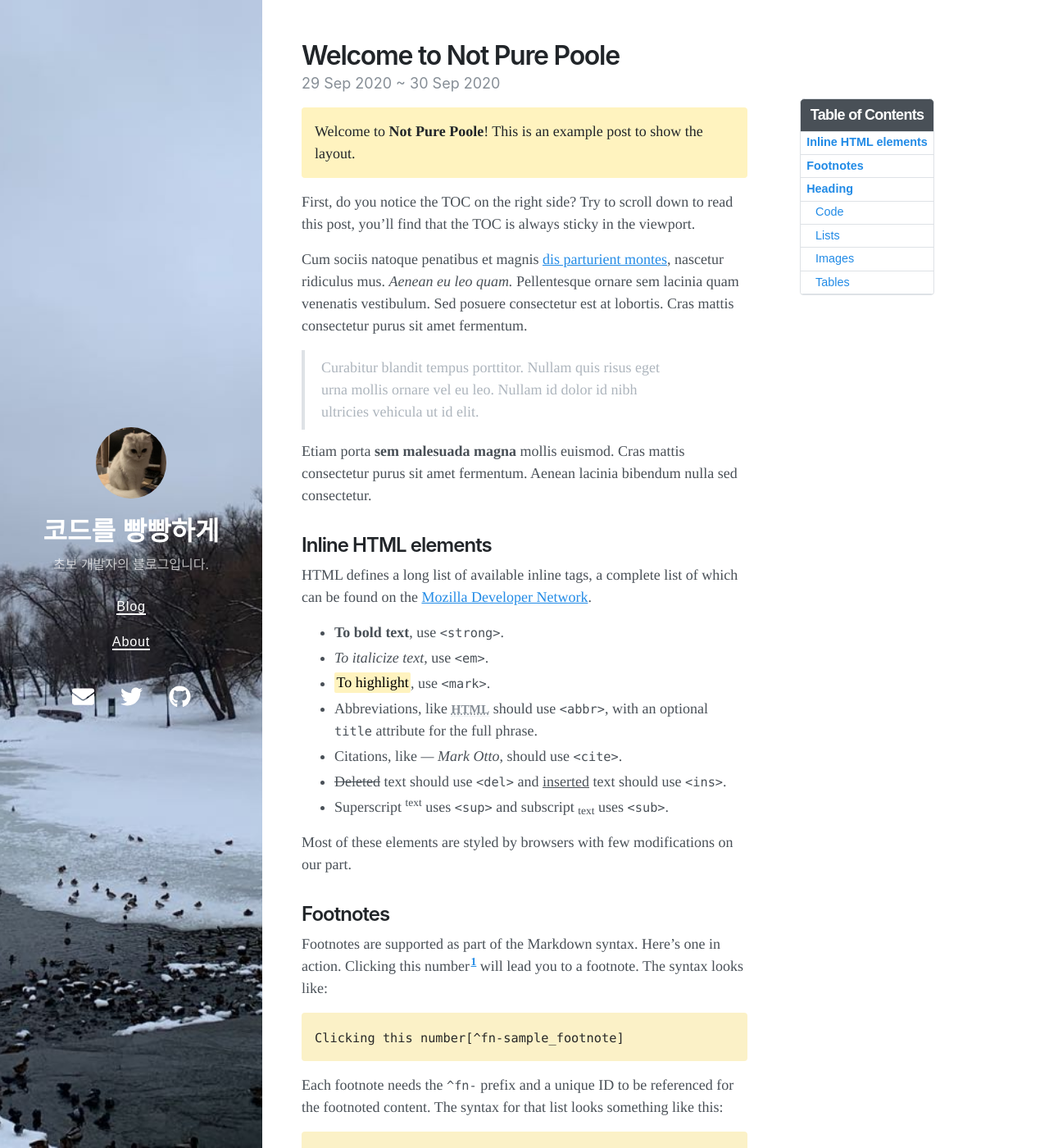
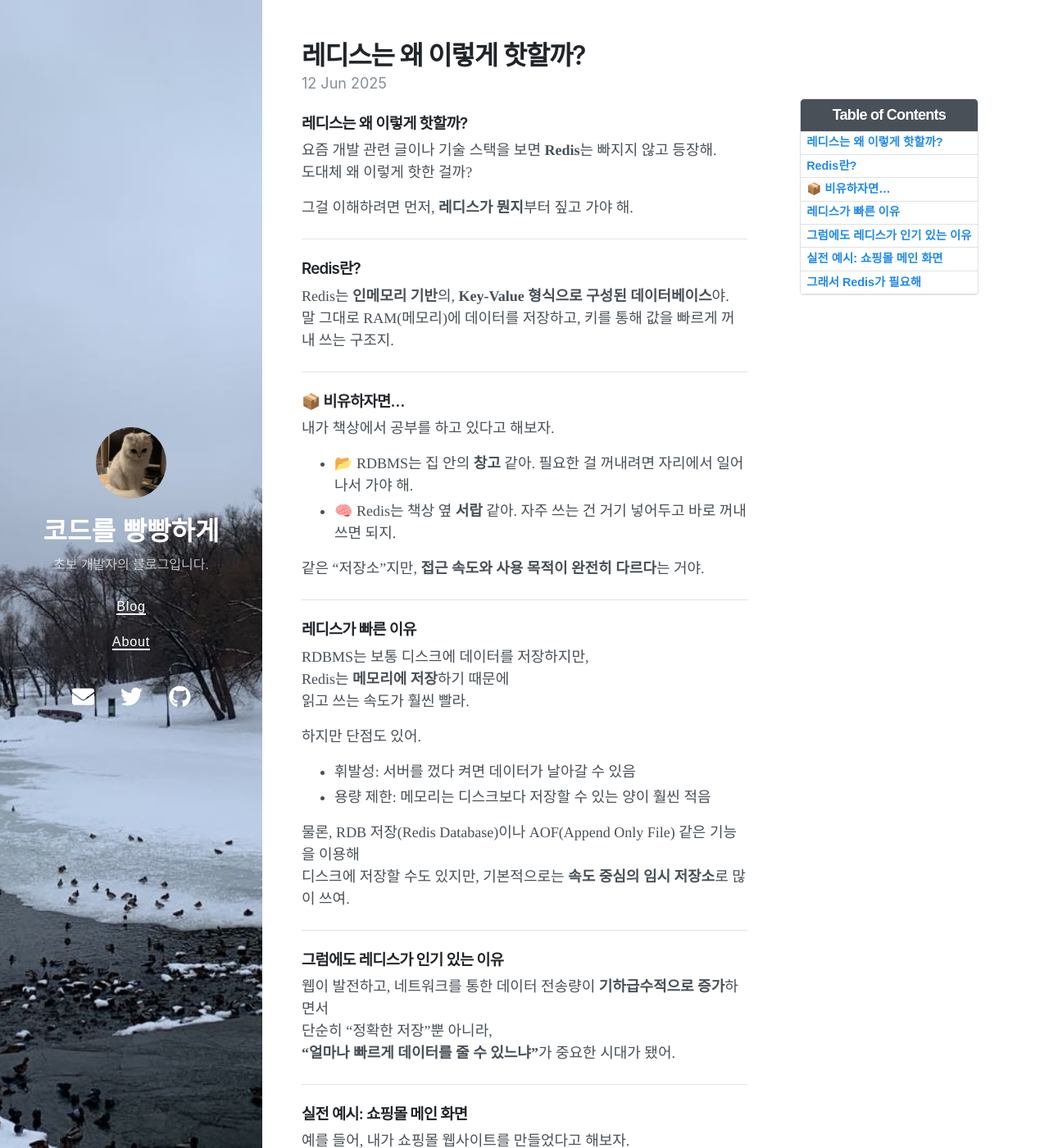
Before and after one commit to La-Mancha93/La-Mancha93.github.io, a Jekyll site: the page built from _posts/2020-09-29-welcome-to-not-pure-poole.md, in a window 1280 px wide and 1400 px high. Shown: the whole window at 82% size. Built offline with Jekyll 4.4.1, drawn with Linux system fonts in a browser that asks for light colours; nearby versions of some CDN libraries; some of the changed text lies outside the part shown.

Commit message:
Update 2020-09-29-welcome-to-not-pure-poole.md

```diff
--- a/_posts/2020-09-29-welcome-to-not-pure-poole.md
+++ b/_posts/2020-09-29-welcome-to-not-pure-poole.md
@@ -1,169 +1,104 @@
 ---
 layout: post
-title: Welcome to Not Pure Poole
-date: 2020-09-29 23:18 +0800
-last_modified_at: 2020-10-01 01:08:25 +0800
-tags: [jekyll theme, jekyll, tutorial]
-toc:  true
+title: 레디스는 왜 이렇게 핫할까?
+date: 2025-06-12 10:00 +0900
+tags: [Redis, 캐시, 성능개선]
+toc: true
 ---
-Welcome to **Not Pure Poole**! This is an example post to show the layout.
-{: .message }
 
-First, do you notice the TOC on the right side? Try to scroll down to read this post, you'll find that the TOC is always sticky in the viewport.
+### 레디스는 왜 이렇게 핫할까?
 
-Cum sociis natoque penatibus et magnis <a href="#">dis parturient montes</a>, nascetur ridiculus mus. *Aenean eu leo quam.* Pellentesque ornare sem lacinia quam venenatis vestibulum. Sed posuere consectetur est at lobortis. Cras mattis consectetur purus sit amet fermentum.
+요즘 개발 관련 글이나 기술 스택을 보면 **Redis**는 빠지지 않고 등장해.
+도대체 왜 이렇게 핫한 걸까?
 
-> Curabitur blandit tempus porttitor. Nullam quis risus eget urna mollis ornare vel eu leo. Nullam id dolor id nibh ultricies vehicula ut id elit.
+그걸 이해하려면 먼저, **레디스가 뭔지**부터 짚고 가야 해.
 
-Etiam porta **sem malesuada magna** mollis euismod. Cras mattis consectetur purus sit amet fermentum. Aenean lacinia bibendum nulla sed consectetur.
+---
 
-## Inline HTML elements
+### Redis란?
 
-HTML defines a long list of available inline tags, a complete list of which can be found on the [Mozilla Developer Network](https://developer.mozilla.org/en-US/docs/Web/HTML/Element).
+Redis는 **인메모리 기반**의, **Key-Value 형식으로 구성된 데이터베이스**야.
+말 그대로 RAM(메모리)에 데이터를 저장하고, 키를 통해 값을 빠르게 꺼내 쓰는 구조지.
 
-- **To bold text**, use `<strong>`.
-- *To italicize text*, use `<em>`.
-- <mark>To highlight</mark>, use `<mark>`.
-- Abbreviations, like <abbr title="HyperText Markup Langage">HTML</abbr> should use `<abbr>`, with an optional `title` attribute for the full phrase.
-- Citations, like <cite>&mdash; Mark Otto</cite>, should use `<cite>`.
-- <del>Deleted</del> text should use `<del>` and <ins>inserted</ins> text should use `<ins>`.
-- Superscript <sup>text</sup> uses `<sup>` and subscript <sub>text</sub> uses `<sub>`.
+---
 
-Most of these elements are styled by browsers with few modifications on our part.
+### 📦 비유하자면...
 
-## Footnotes
+내가 책상에서 공부를 하고 있다고 해보자.
 
-Footnotes are supported as part of the Markdown syntax. Here's one in action. Clicking this number[^fn-sample_footnote] will lead you to a footnote. The syntax looks like:
+- 📂 RDBMS는 집 안의 **창고** 같아. 필요한 걸 꺼내려면 자리에서 일어나서 가야 해.
+- 🧠 Redis는 책상 옆 **서랍** 같아. 자주 쓰는 건 거기 넣어두고 바로 꺼내 쓰면 되지.
 
-{% highlight text %}
-Clicking this number[^fn-sample_footnote]
-{% endhighlight %}
+같은 “저장소”지만, **접근 속도와 사용 목적이 완전히 다르다**는 거야.
 
-Each footnote needs the `^fn-` prefix and a unique ID to be referenced for the footnoted content. The syntax for that list looks something like this:
+---
 
-{% highlight text %}
-[^fn-sample_footnote]: Handy! Now click the return link to go back.
-{% endhighlight %}
+### 레디스가 빠른 이유
 
-You can place the footnoted content wherever you like. Markdown parsers should properly place it at the bottom of the post.
+RDBMS는 보통 디스크에 데이터를 저장하지만,
+Redis는 **메모리에 저장**하기 때문에
+읽고 쓰는 속도가 훨씬 빨라.
 
-## Heading
+하지만 단점도 있어.
 
-Vivamus sagittis lacus vel augue rutrum faucibus dolor auctor. Duis mollis, est non commodo luctus, nisi erat porttitor ligula, eget lacinia odio sem nec elit. Morbi leo risus, porta ac consectetur ac, vestibulum at eros.
+- 휘발성: 서버를 껐다 켜면 데이터가 날아갈 수 있음
+- 용량 제한: 메모리는 디스크보다 저장할 수 있는 양이 훨씬 적음
 
-### Code
+물론, RDB 저장(Redis Database)이나 AOF(Append Only File) 같은 기능을 이용해
+디스크에 저장할 수도 있지만, 기본적으로는 **속도 중심의 임시 저장소**로 많이 쓰여.
 
-Inline code is available with the `<code>` element. Snippets of multiple lines of code are supported through Rouge. Longer lines will automatically scroll horizontally when needed. You may also use code fencing (triple backticks) for rendering code.
+---
 
-{% highlight js %}
-// Example can be run directly in your JavaScript console
+### 그럼에도 레디스가 인기 있는 이유
 
-// Create a function that takes two arguments and returns the sum of those arguments
-var adder = new Function("a", "b", "return a + b");
+웹이 발전하고, 네트워크를 통한 데이터 전송량이 **기하급수적으로 증가**하면서
+단순히 “정확한 저장”뿐 아니라,
+**“얼마나 빠르게 데이터를 줄 수 있느냐”**가 중요한 시대가 됐어.
 
-// Call the function
-adder(2, 6);
-// > 8
-{% endhighlight %}
+---
 
-You may also optionally show code snippets with line numbers. Add `linenos` to the Rouge tags.
+### 실전 예시: 쇼핑몰 메인 화면
 
-{% highlight js linenos %}
-// Example can be run directly in your JavaScript console
+예를 들어, 내가 쇼핑몰 웹사이트를 만들었다고 해보자.
 
-// Create a function that takes two arguments and returns the sum of those arguments
-var adder = new Function("a", "b", "return a + b");
+- 메인 화면에 상품 목록 등 100개의 데이터를 보여줘야 하고
+- 동시에 **100만 명이 접속**했다고 가정하자
 
-// Call the function
-adder(2, 6);
-// > 8
-{% endhighlight %}
+그러면 DB는 무려 **1억 건의 조회 요청**을 받아야 해.
+(100만 명 × 100개의 데이터)
 
-Aenean lacinia bibendum nulla sed consectetur. Etiam porta sem malesuada magna mollis euismod. Fusce dapibus, tellus ac cursus commodo, tortor mauris condimentum nibh, ut fermentum massa.
+---
 
-### Lists
+그런데 DB는 단순히 데이터를 꺼내주는 것뿐 아니라
 
-Cum sociis natoque penatibus et magnis dis parturient montes, nascetur ridiculus mus. Aenean lacinia bibendum nulla sed consectetur. Etiam porta sem malesuada magna mollis euismod. Fusce dapibus, tellus ac cursus commodo, tortor mauris condimentum nibh, ut fermentum massa justo sit amet risus.
+- 회원 가입 처리
+- 결제 내역 저장
+- 재고 수정 등... 중요한 작업도 동시에 처리해야 해.
 
-- Praesent commodo cursus magna, vel scelerisque nisl consectetur et.
-- Donec id elit non mi porta gravida at eget metus.
-- Nulla vitae elit libero, a pharetra augue.
+이런 상황에서 조회 요청이 몰려서 DB가 느려지면,
+**결제 실패**, **예약 누락**, **재고 오류** 같은 문제가 생기고,
+그게 곧 **비즈니스에 큰 타격**으로 이어질 수 있어.
 
-Donec ullamcorper nulla non metus auctor fringilla. Nulla vitae elit libero, a pharetra augue.
+---
 
-1. Vestibulum id ligula porta felis euismod semper.
-2. Cum sociis natoque penatibus et magnis dis parturient montes, nascetur ridiculus mus.
-3. Maecenas sed diam eget risus varius blandit sit amet non magna.
+### 그래서 Redis가 필요해
 
-Cras mattis consectetur purus sit amet fermentum. Sed posuere consectetur est at lobortis.
+이런 단순 조회 요청을 **미리 Redis에 캐시**해두면,
 
-<dl>
-  <dt>HyperText Markup Language (HTML)</dt>
-  <dd>The language used to describe and define the content of a Web page</dd>
+- 처음 1번만 DB에서 데이터를 읽고
+- 이후엔 Redis에서 빠르게 꺼내 쓸 수 있어
 
-  <dt>Cascading Style Sheets (CSS)</dt>
-  <dd>Used to describe the appearance of Web content</dd>
+이렇게 하면
 
-  <dt>JavaScript (JS)</dt>
-  <dd>The programming language used to build advanced Web sites and applications</dd>
-</dl>
+- DB는 중요한 쓰기 작업에 집중할 수 있고
+- Redis는 조회 요청을 빠르게 처리해 전체 시스템이 안정돼
 
-Integer posuere erat a ante venenatis dapibus posuere velit aliquet. Morbi leo risus, porta ac consectetur ac, vestibulum at eros. Nullam quis risus eget urna mollis ornare vel eu leo.
+나는 그래서 Redis를
+**읽기 요청을 분산하고 DB의 부담을 줄이기 위한 효율적인 캐시 저장소**라고 이해하고 있어.
 
-### Images
+---
 
-Quisque consequat sapien eget quam rhoncus, sit amet laoreet diam tempus. Aliquam aliquam metus erat, a pulvinar turpis suscipit at.
+## ✅ 마무리 요약
 
-![placeholder](http://placehold.it/800x400 "Large example image")
-![placeholder](http://placehold.it/400x200 "Medium example image")
-![placeholder](http://placehold.it/200x200 "Small example image")
-
-Align to the center by adding `class="align-center"`:
-
-![placeholder](http://placehold.it/400x200 "Medium example image"){: .align-center}
-
-### Tables
-
-Aenean lacinia bibendum nulla sed consectetur. Lorem ipsum dolor sit amet, consectetur adipiscing elit.
-
-<table>
-  <thead>
-    <tr>
-      <th>Name</th>
-      <th>Upvotes</th>
-      <th>Downvotes</th>
-    </tr>
-  </thead>
-  <tfoot>
-    <tr>
-      <td>Totals</td>
-      <td>21</td>
-      <td>23</td>
-    </tr>
-  </tfoot>
-  <tbody>
-    <tr>
-      <td>Alice</td>
-      <td>10</td>
-      <td>11</td>
-    </tr>
-    <tr>
-      <td>Bob</td>
-      <td>4</td>
-      <td>3</td>
-    </tr>
-    <tr>
-      <td>Charlie</td>
-      <td>7</td>
-      <td>9</td>
-    </tr>
-  </tbody>
-</table>
-
-Nullam id dolor id nibh ultricies vehicula ut id elit. Sed posuere consectetur est at lobortis. Nullam quis risus eget urna mollis ornare vel eu leo.
-
------
-
-Want to see something else added? <a href="https://github.com/vszhub/not-pure-poole/issues/new">Open an issue.</a>
-
-[^fn-sample_footnote]: Handy! Now click the return link to go back.
+> Redis는 단순한 저장소가 아니라,
+> **속도와 효율성, 그리고 안정성을 위한 보조 두뇌** 역할을 한다고 볼 수 있어.
```
